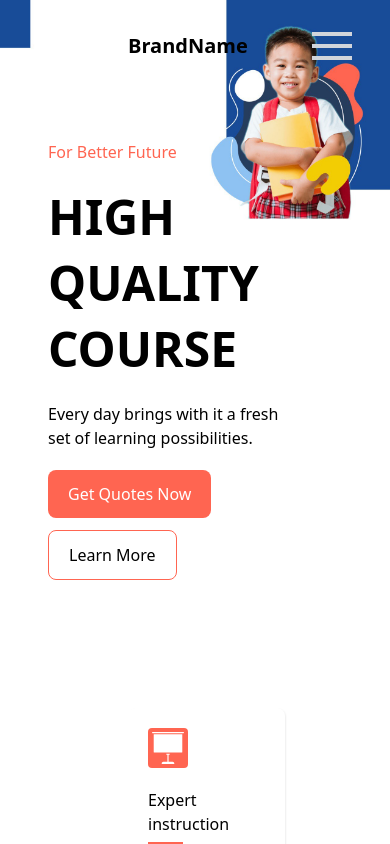
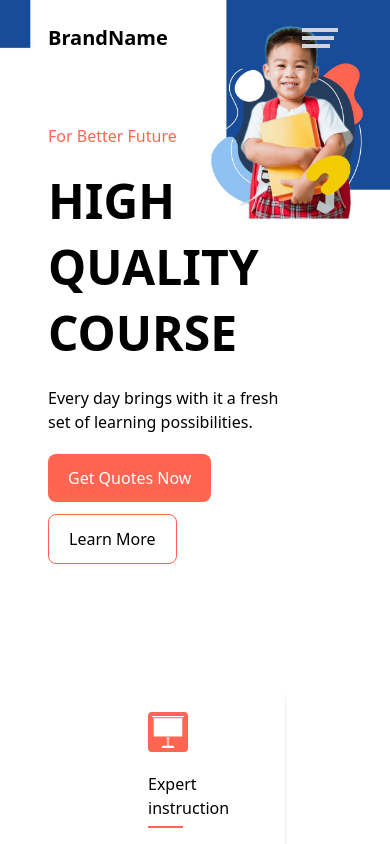
Before and after one commit to Godfred-Owusu/learning_site, a React (Create React App) app: page / in a window 390 px wide. Shown: the top 844 px of the page. Built offline with nearby package versions, Linux system fonts and the light colour scheme.

Commit message:
adjusted the navbar

```diff
--- a/src/Components/NavBar/NavBar.css
+++ b/src/Components/NavBar/NavBar.css
@@ -1,6 +1,12 @@
 
 .nav_paddings{
     padding: 1.5rem 8rem;
+}
+
+@media (max-width:485px) {
+    .nav_paddings{
+        padding: 1.5rem 3rem;
+    }
 }
 
 .nav_toggle{
@@ -38,11 +44,13 @@
 }
 
 .toggle .line1{
-    transform: rotate(-45deg) translate(-3px, 15px);
+    transform: rotate(-45deg) translate(4px, 15px);
+    width:1.75rem ;
 }
 .toggle .line2{
     opacity: 0;
 }
 .toggle .line3{
-    transform: rotate(45deg) translate(-3px, -15px);
+    transform: rotate(45deg) translate(5px, -15px);
+    width:1.75rem ;
 }
--- a/src/Components/NavBar/NavBar.js
+++ b/src/Components/NavBar/NavBar.js
@@ -32,9 +32,9 @@ export const NavBar = () => {
 {/* Mobile View */}
 <div className={`z-10 ${toggleIcon}`} onClick={nav_toggle}>
       <div>
-         <div className='line1 w-10 h-1 m-2 bg-gray-300'></div>
-         <div className='line2 w-10 h-1 m-2 bg-gray-300'></div>
-         <div className='line3 w-10 h-1 m-2 bg-gray-300'></div>
+         <div className='line1 w-9 h-1 m-1 bg-gray-300'></div>
+         <div className='line2 w-8 h-1 m-1 bg-gray-300'></div>
+         <div className='line3 w-7 h-1 m-1 bg-gray-300'></div>
       </div>
       <div className={active}>
       <a className='' href='#home'>Home</a>
```
